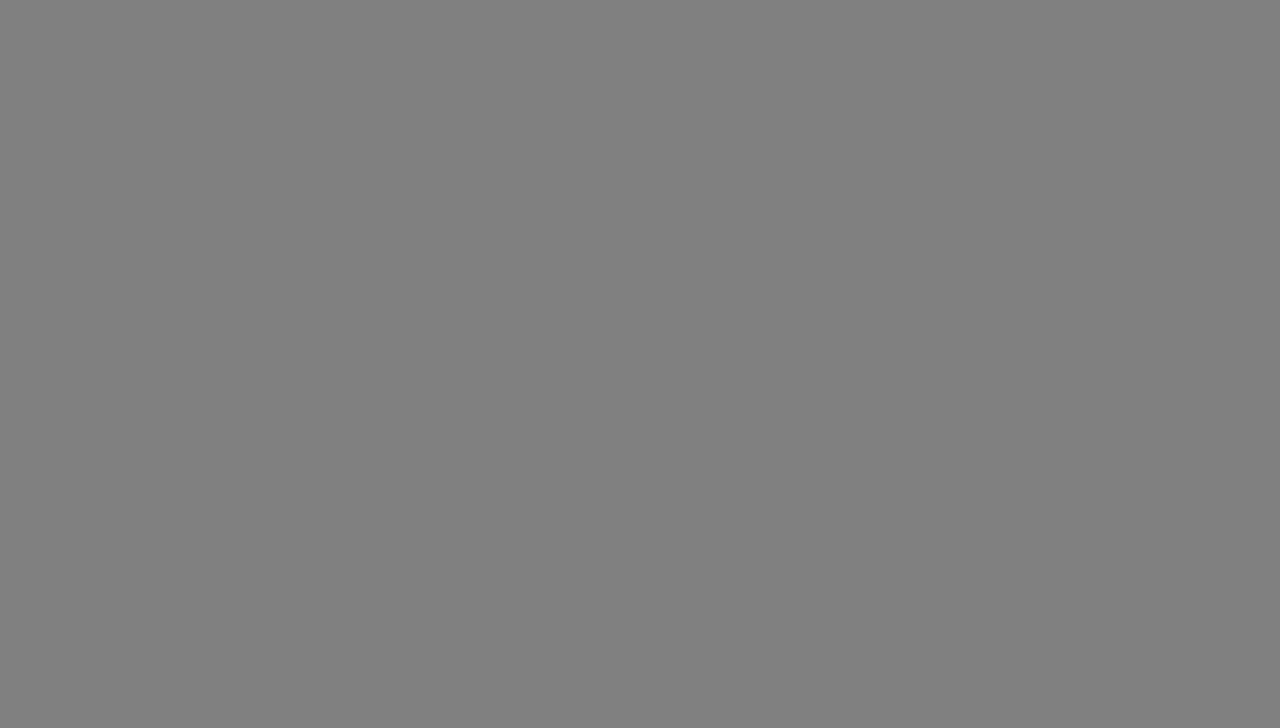
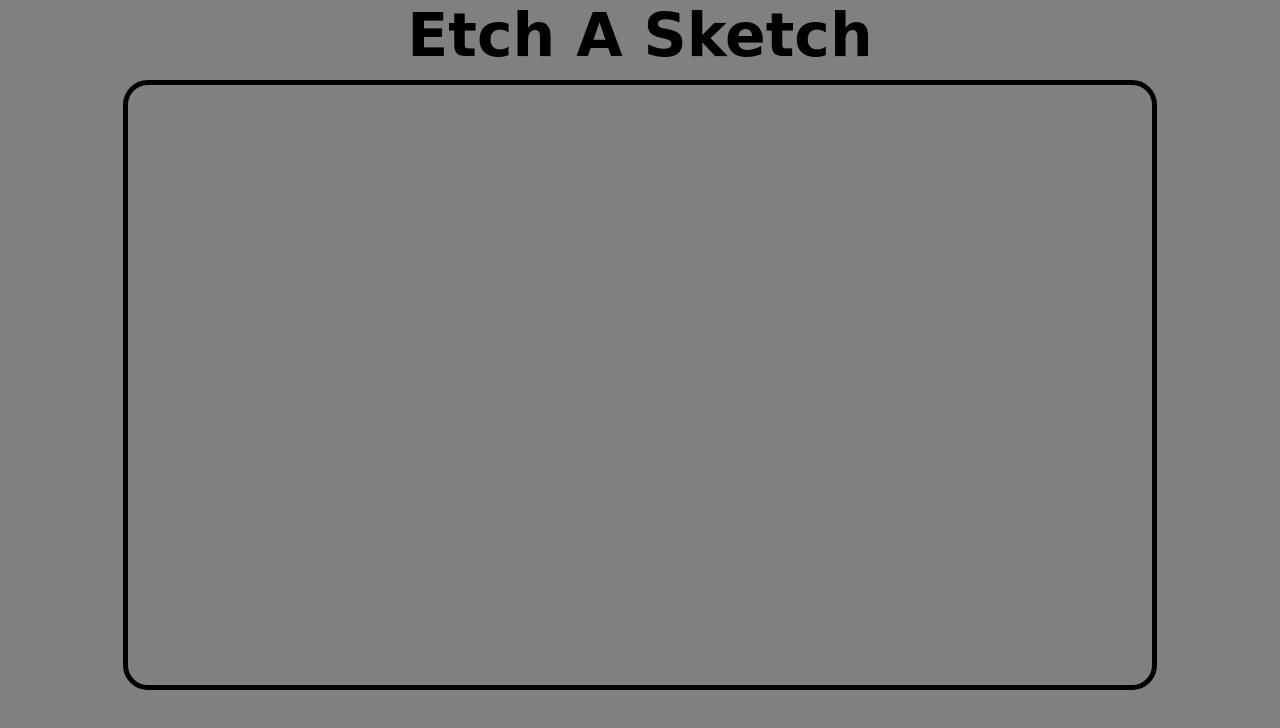
Before and after one commit to xAdhithiyan/etch-a-sketch, a plain HTML site: page index.html in a window 1280 px wide. Drawn offline with Linux system fonts and the light colour scheme.

Commit message:
add base of sketchboard

```diff
--- a/index.html
+++ b/index.html
@@ -8,5 +8,6 @@
     </head>
 
     <body>
+        <h1>Etch A Sketch</h1>
     </body>
 </html>
--- a/script.js
+++ b/script.js
@@ -1,19 +1,20 @@
-function creatingGrids() {
-    const body = document.querySelector("body");
-    const h = window.innerHeight;
-    const w = window.innerWidth;
-
+function creatingGrids(h,w) {
     //creating rows of grids
     for(let i = 0; i < (h/16) ; i++){
         //creating a div for one row of grids
         const oneRowGrid = document.createElement("div");
         oneRowGrid.classList.add(`gridRow${i}`)
-        body.appendChild(oneRowGrid)
+        const main = document.querySelector(".basee");
+        main.appendChild(oneRowGrid)
 
         //creating one grid
         for(let j = 0; j < (w/16); j++){
             const grid = document.createElement("div");
-            grid.style.cssText = "height: 16px;width: 16px;";
+            grid.style.cssText = "height: 16px;width: 16px;q";
+            grid.addEventListener("mouseover", function() {
+                this.classList.add("blackhov")
+            }, false);
+
             oneRowGrid.appendChild(grid);
         }
         oneRowGrid.style.cssText = "display:flex;";
@@ -21,4 +22,18 @@ function creatingGrids() {
     }
 }
 
-creatingGrids();
+function creatingBase(){
+    let h = window.innerHeight;
+    let w = window.innerWidth;
+    h = Math.floor((h * 75) / 100);
+    w = Math.floor((w * 80) / 100);
+    console.log(h,w)
+    const body = document.querySelector("body");
+    const base = document.createElement("div");
+    base.style.cssText = `height:${h}px;width:${w}px;`;
+    base.classList.add("basee")
+    body.appendChild(base);
+
+    creatingGrids(h-2,w-4)
+}
+creatingBase();
--- a/styles.css
+++ b/styles.css
@@ -1,5 +1,23 @@
 *{
+    font-family: 'Sedgwick Ave Display', cursive;
     background-color: grey;
     margin:0px;
     padding:0px;
 }
+h1{
+    font-size: 60px;
+    font-weight: bold;
+    text-align:center;
+    margin-bottom:15px;
+}
+.blackhov{
+    background-color: black;
+    transition: all 0.5s;
+
+}
+.basee{
+    margin:0 auto;
+    outline:5px solid black;
+    border-radius: 20px;
+
+}
```
